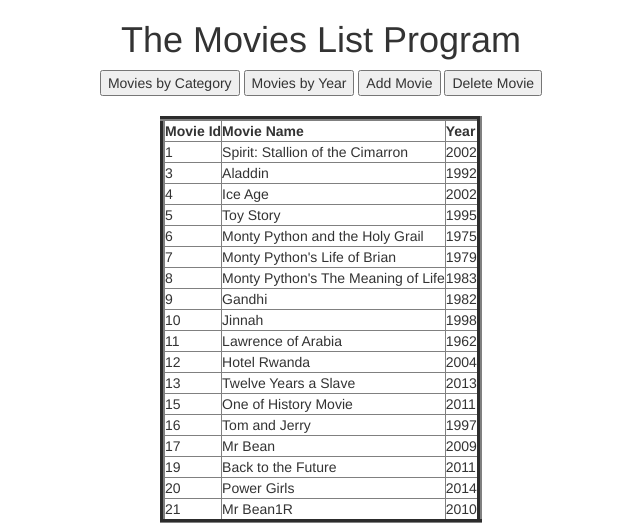
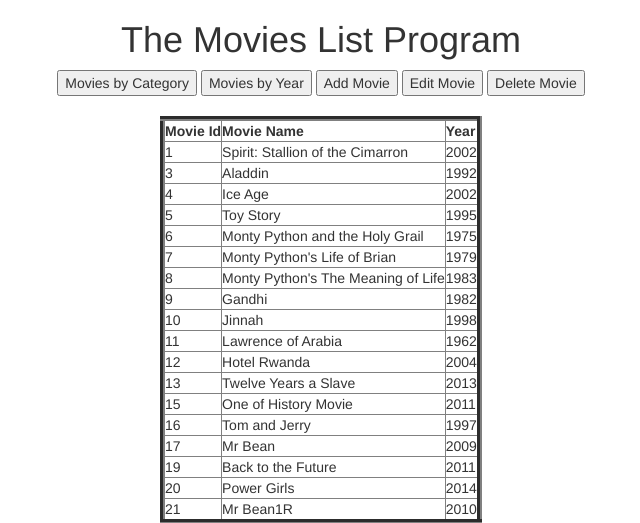
Before and after one commit to djaramil/movies-flask, a Flask app: page /year in a window 1280 px wide. Shown: the top 523 px of the page, without its empty margins (319-959 px from the left). Run offline with Flask 2, Linux system fonts and the light colour scheme; some libraries are stand-ins or nearby versions.

Commit message:
Edit Works

```diff
--- a/app.py
+++ b/app.py
@@ -45,6 +45,34 @@ def create_app():
             return render_template('index.html',message=message)
         return render_template('add_movie.html', content=all_categories)
 
+    @app.route('/editMovie', methods=['POST', 'GET'])
+    def editMovie():
+        movie_id_to_get = request.args.get("movieId")
+        all_categories = list_all_category()
+        if movie_id_to_get and movie_id_to_get != "": # Display edit form for movie when specified movie id
+            movie_to_edit = get_movie_by_id(movie_id_to_get)
+            return render_template('edit_movie.html', movie_to_edit=movie_to_edit, categories=all_categories)
+        elif request.method != "POST":  # Display list of movies if movie id is not supplied
+            movies_by_all_category = list_movies_by_all_category()
+            return render_template('edit_movie_list.html', content=movies_by_all_category)
+        elif request.method == "POST":  # Make actual update to movie details when submitted update request
+            movie_id = request.form['movieId']
+            movie_name = request.form['movieName']
+            category_id = request.form['movieCategory']
+            movie_year = request.form['movieYear']
+            movie_minutes = request.form['movieMinutes']
+            print movie_id
+            print movie_name
+            print category_id
+            print movie_year
+            print movie_minutes
+            edit_movie(movie_id, movie_name, movie_year, movie_minutes, category_id)
+            message = "Movie successfully edited " + movie_name
+            # flash(message, "info")
+            return render_template('index.html', message=message)
+        movies_by_all_category = list_movies_by_all_category()
+        return render_template('edit_movie_list.html', content=movies_by_all_category)
+
     @app.route('/deleteMovie')
     def deleteMovie():
         all_categories = list_movies_by_all_category()
--- a/db.py
+++ b/db.py
@@ -80,6 +80,18 @@ def get_movies_by_all_categories():
         movies.append(make_movie(row))
     return movies
 
+def get_movie_by_id(movieId):
+    query = '''SELECT movieID, Movie.name, year, minutes,
+                      Movie.categoryID as categoryID,
+                      Category.name as categoryName
+               FROM Movie JOIN Category
+                      ON Movie.categoryID = Category.categoryID
+               WHERE movieID = ?'''
+    with closing(conn.cursor()) as c:
+        c.execute(query, (movieId,))
+        results = c.fetchall()
+    return make_movie(results[0])
+
 def get_movies_by_year(year):
     query = '''SELECT movieID, Movie.name, year, minutes,
                       Movie.categoryID as categoryID,
@@ -119,6 +131,15 @@ def add_movie(movie):
                         movie.minutes))
         conn.commit()
 
+def edit_movie(movie_id, name, year, minutes, category_id):
+    sql = '''UPDATE Movie SET name = ?, year = ?, minutes = ?, categoryID = ?  WHERE movieID = ?'''
+    print (sql, movie_id, name, year, minutes, category_id)
+    with closing(conn.cursor()) as c:
+        c.execute(sql, (name, year, minutes, category_id, movie_id))
+        test = conn.commit()
+        print("Test", test)
+
+
 def delete_movie(movie_id):
     sql = '''DELETE FROM Movie WHERE movieID = ?'''
     with closing(conn.cursor()) as c:
--- a/movies.py
+++ b/movies.py
@@ -16,6 +16,11 @@ def list_movies_by_all_category():
     movies = db.get_movies_by_all_categories()
     return(movies)
 
+def get_movie_by_id(movieId):
+    db.connect()
+    movie = db.get_movie_by_id(movieId)
+    return(movie)
+
 def list_movies_by_category():
     category_id = int(input("Category ID: "))
     print()
@@ -33,6 +38,10 @@ def list_movies(movies, title_term):
                                  str(movie.year), str(movie.minutes),
                                  movie.category.name))
     print()
+
+def edit_movie(movie_id, name, year, minutes, category_id):
+    db.connect()
+    db.edit_movie(movie_id, name, year, minutes, category_id)
 
 def list_movies_by_year():
     year = int(input("Year: "))
--- a/templates/header.html
+++ b/templates/header.html
@@ -3,6 +3,7 @@
     <button onclick="window.location.href='/category';">Movies by Category</button>
     <button onclick="window.location.href='/year';">Movies by Year</button>
     <button onclick="window.location.href='/addMovie';">Add Movie</button>
+    <button onclick="window.location.href='/editMovie';">Edit Movie</button>
     <button onclick="window.location.href='/deleteMovie';">Delete Movie</button>
     <br/>
     <br/>
```
Also changed, not shown: templates/edit_movie.html (added, +57 -0 lines), templates/edit_movie_list.html (added, +32 -0 lines), db/movies.sqlite.
